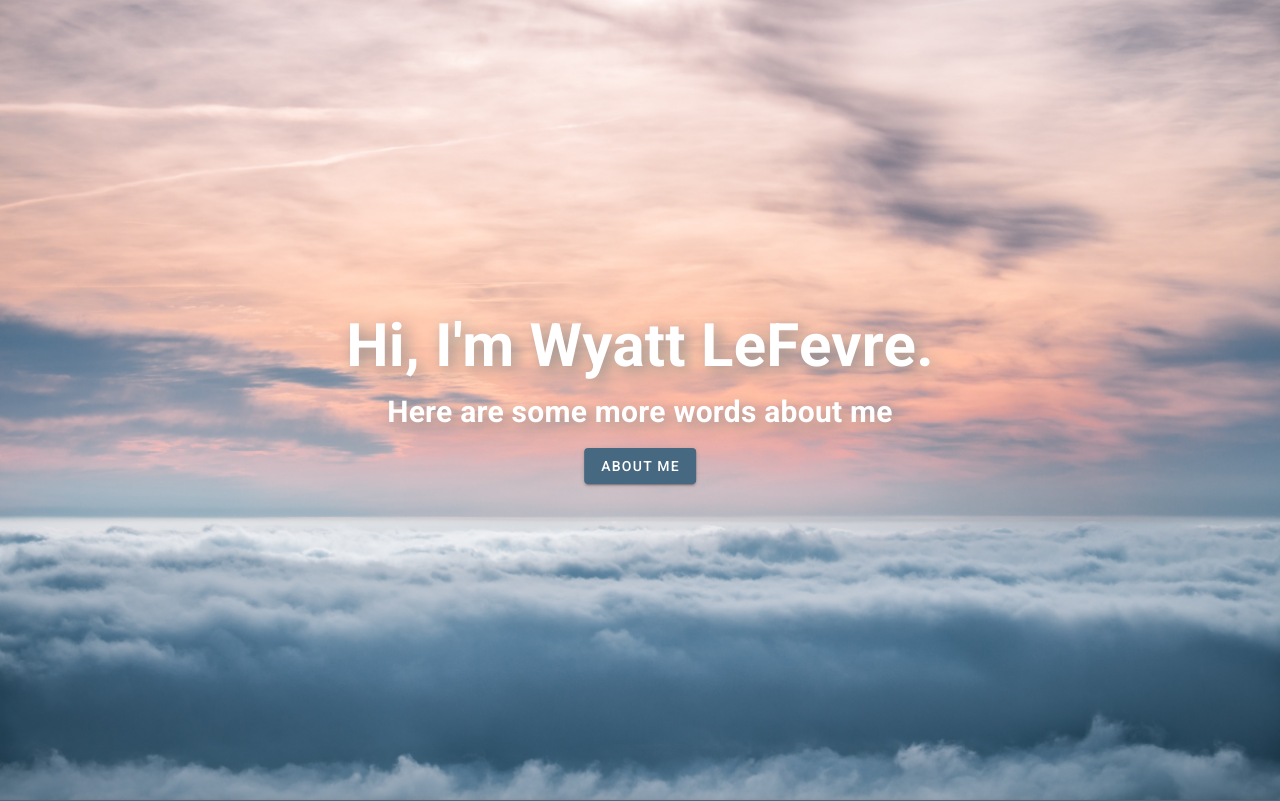
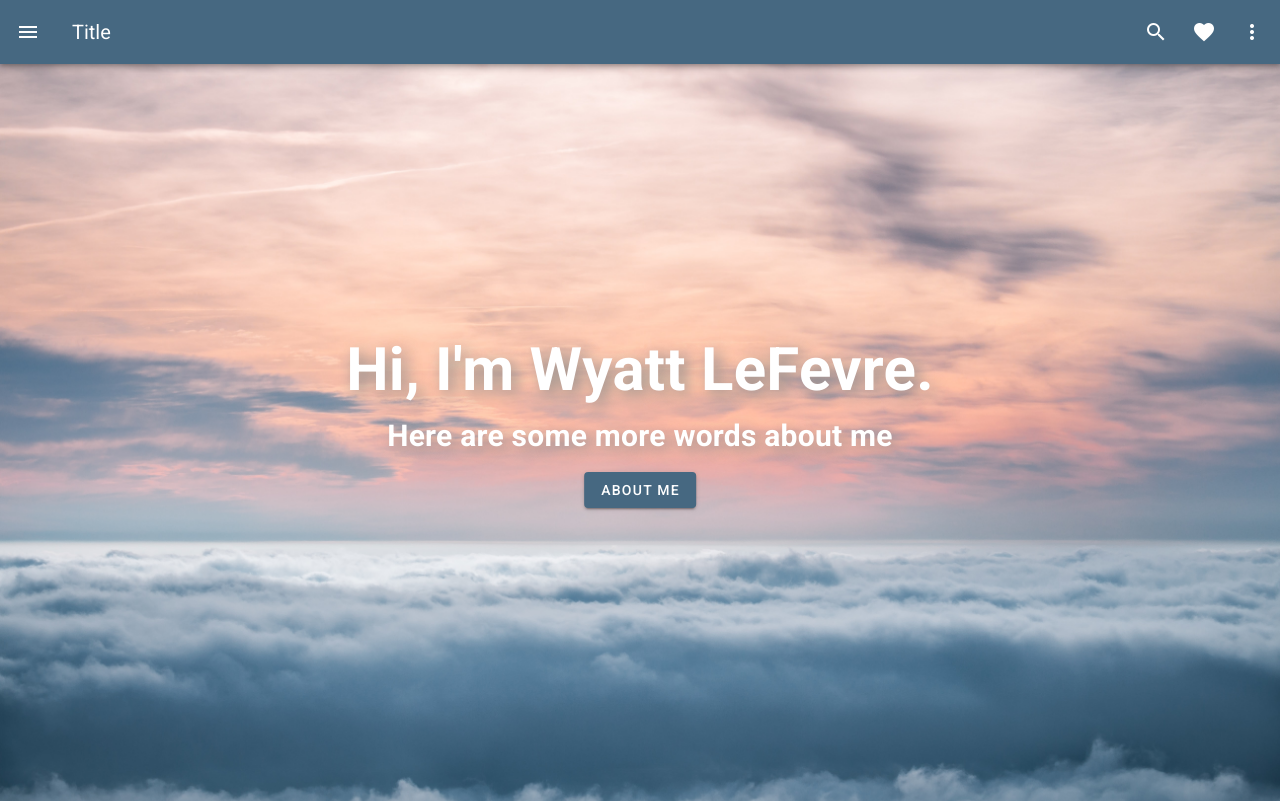
Before and after one commit to wyattlefevre/personal-portfolio, a Vue app: page / in a window 1280 px wide. Shown: the top 801 px of the page. Built offline with nearby package versions, Linux system fonts and the light colour scheme.

Commit message:
app bar is starting to work

```diff
--- a/src/App.vue
+++ b/src/App.vue
@@ -1,19 +1,42 @@
 <template>
   <v-app class="app">
+    <v-app-bar fixed color="primary" dark inverted-scroll :scroll-threshold="windowHeight">
+      <v-app-bar-nav-icon></v-app-bar-nav-icon>
+
+      <v-toolbar-title>Title</v-toolbar-title>
+
+      <v-spacer></v-spacer>
+
+      <v-btn icon>
+        <v-icon>mdi-magnify</v-icon>
+      </v-btn>
+
+      <v-btn icon>
+        <v-icon>mdi-heart</v-icon>
+      </v-btn>
+
+      <v-btn icon>
+        <v-icon>mdi-dots-vertical</v-icon>
+      </v-btn>
+    </v-app-bar>
+    {{windowHeight}}
     <router-view />
   </v-app>
 </template>
 
 <script>
 export default {
-  name: "App",
+  name: 'App',
   components: {},
+  computed: {
+    windowHeight () {
+      return window.innerHeight;
+    }
+  },
 
   data: () => ({
-    //
-  })
+  }),
 };
 </script>
 
-<style>
-</style>
+<style></style>
--- a/src/views/Home.vue
+++ b/src/views/Home.vue
@@ -1,5 +1,6 @@
 <template>
   <div class="home">
+    <!-- <div style="height: 500px">500px</div> -->
     <div class="canvas">
       <div class="title">
         <div class="title-words">
@@ -9,7 +10,7 @@
         <v-btn color="primary">About Me</v-btn>
       </div>
     </div>
-    <v-toolbar color="primary" dark>
+    <!-- <v-toolbar color="primary" dark>
       <v-app-bar-nav-icon></v-app-bar-nav-icon>
       <v-toolbar-title>Title</v-toolbar-title>
       <template v-slot:extension>
@@ -20,7 +21,7 @@
           <v-tab>tab 3</v-tab>
         </v-tabs>
       </template>
-    </v-toolbar>
+    </v-toolbar> -->
     <div class="colors">
       <div class="color" style="background-color: #FCE4D3">Old Lace</div>
       <div class="color" style="background-color: #E5C3BB">Tan</div>
@@ -28,6 +29,7 @@
       <div class="color" style="background-color: #8195A8">Light Slate Gray</div>
       <div class="color" style="background-color: #A8B2BE">Lighter Slate gray</div>
     </div>
+    <div style="height: 2000px"></div>
   </div>
 </template>
 
```
